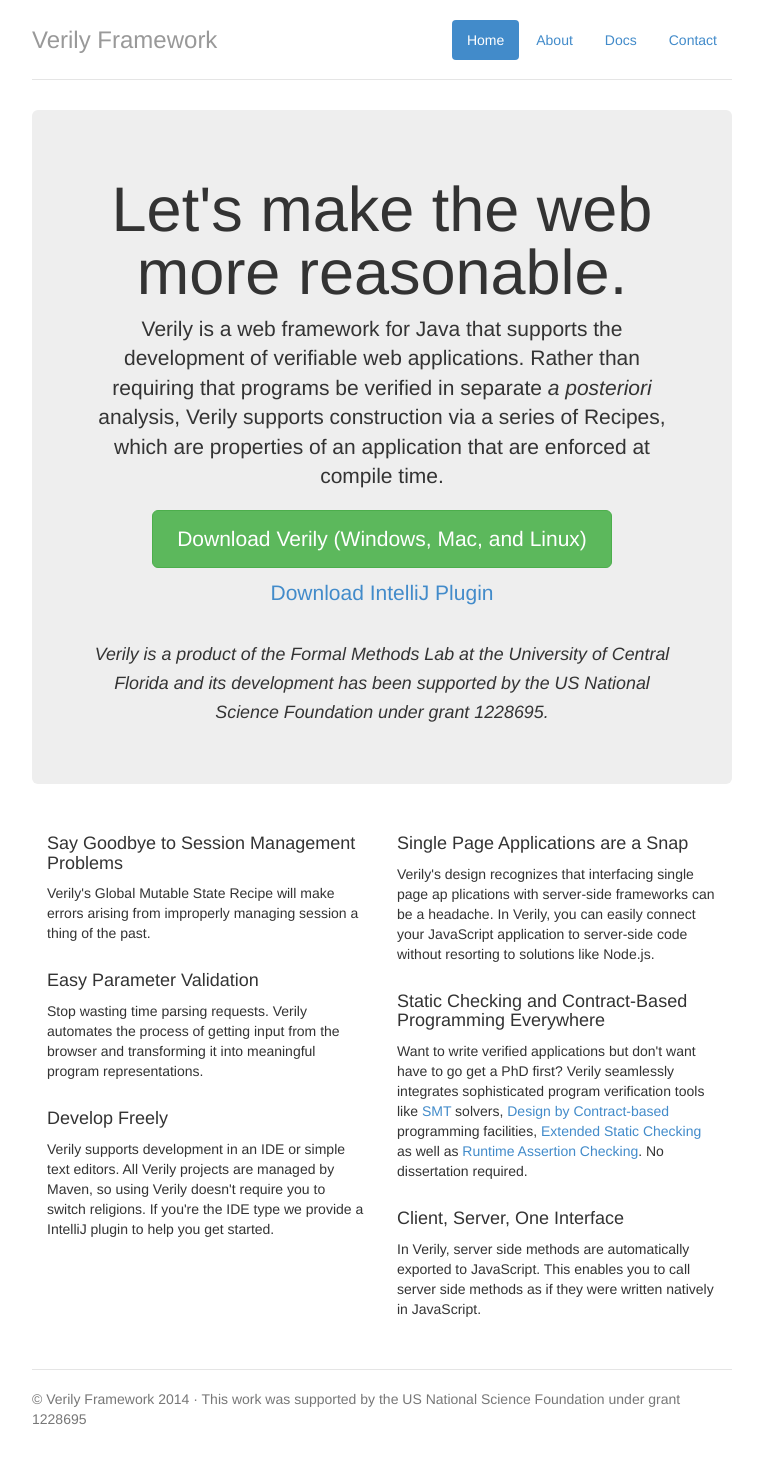
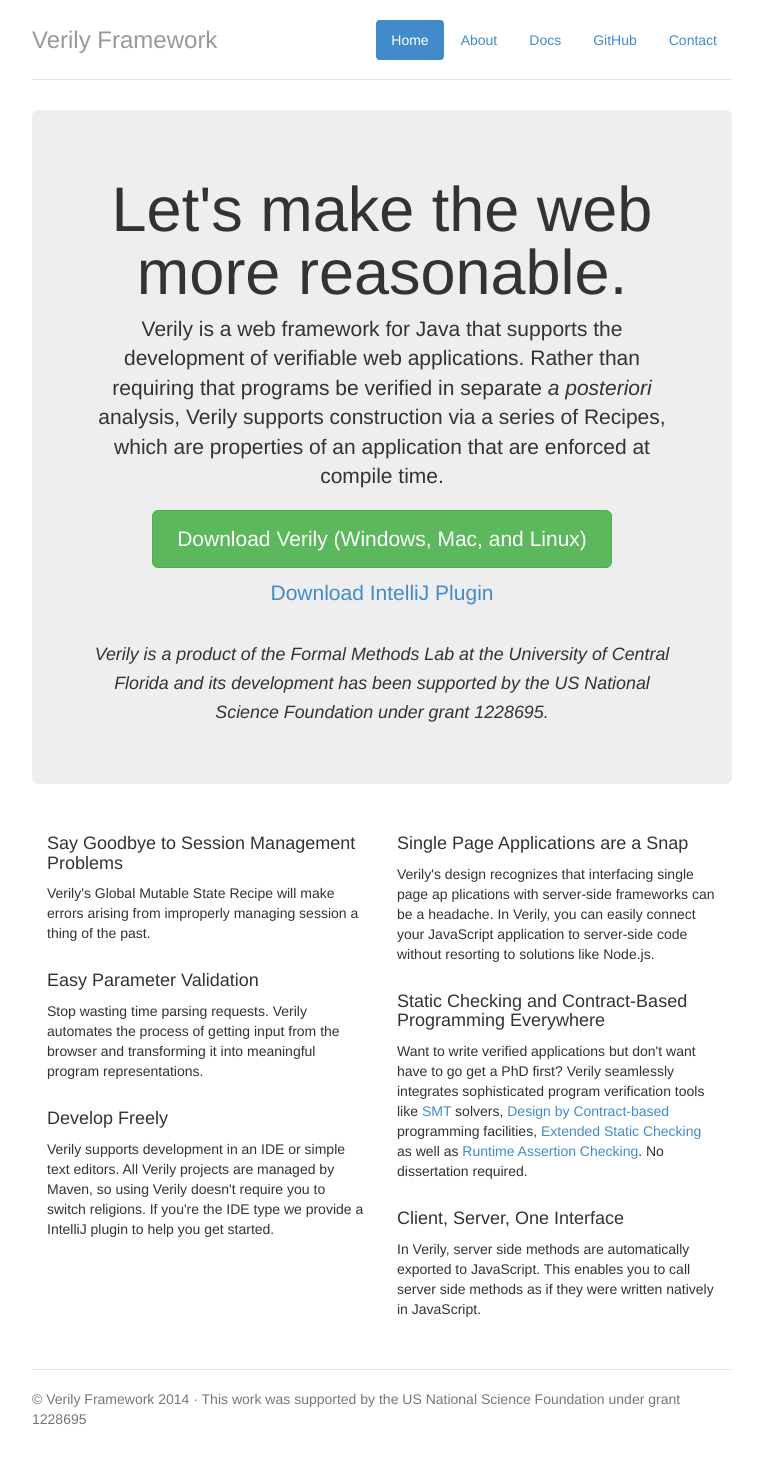
Before and after one commit to verily-framework/verily-framework.github.com, a Jekyll site: the page index.html, which Jekyll copies as it is, in a window 1280 px wide. Shown: the whole page, without its empty margins (258-1021 px from the left). Built offline with Jekyll 4.4.1, drawn with Linux system fonts in a browser that asks for light colours.

Commit message:
added github link

```diff
--- a/_layouts/default.html
+++ b/_layouts/default.html
@@ -52,6 +52,9 @@
 	  <li><a href="/documentation/">Docs</a></li>
 	  {% endif %}
 
+	  <li><a href="https://github.com/jsinglet/Verily">GitHub</a></li>
+
+
           <li><a href="http://www.eecs.ucf.edu/~leavens/formal-methods-lab/people/john-l-singleton/">Contact</a></li>
         </ul>
         <h3 class="text-muted">Verily Framework</h3>
--- a/about/index.html
+++ b/about/index.html
@@ -35,6 +35,8 @@
           <li ><a href="/">Home</a></li>
           <li class="active"><a href="/about/">About</a></li>
           <li><a href="/documentation/">Docs</a></li>
+	  <li><a href="https://github.com/jsinglet/Verily">GitHub</a></li>
+
           <li><a href="http://www.eecs.ucf.edu/~leavens/formal-methods-lab/people/john-l-singleton/">Contact</a></li>
         </ul>
         <h3 class="text-muted">Verily Framework</h3>
--- a/index.html
+++ b/index.html
@@ -34,6 +34,7 @@
           <li class="active"><a href="/">Home</a></li>
           <li><a href="/about/">About</a></li>
           <li><a href="/documentation/">Docs</a></li>
+	  <li><a href="https://github.com/jsinglet/Verily">GitHub</a></li>
           <li><a href="http://www.eecs.ucf.edu/~leavens/formal-methods-lab/people/john-l-singleton/">Contact</a></li>
         </ul>
         <h3 class="text-muted">Verily Framework</h3>
```
